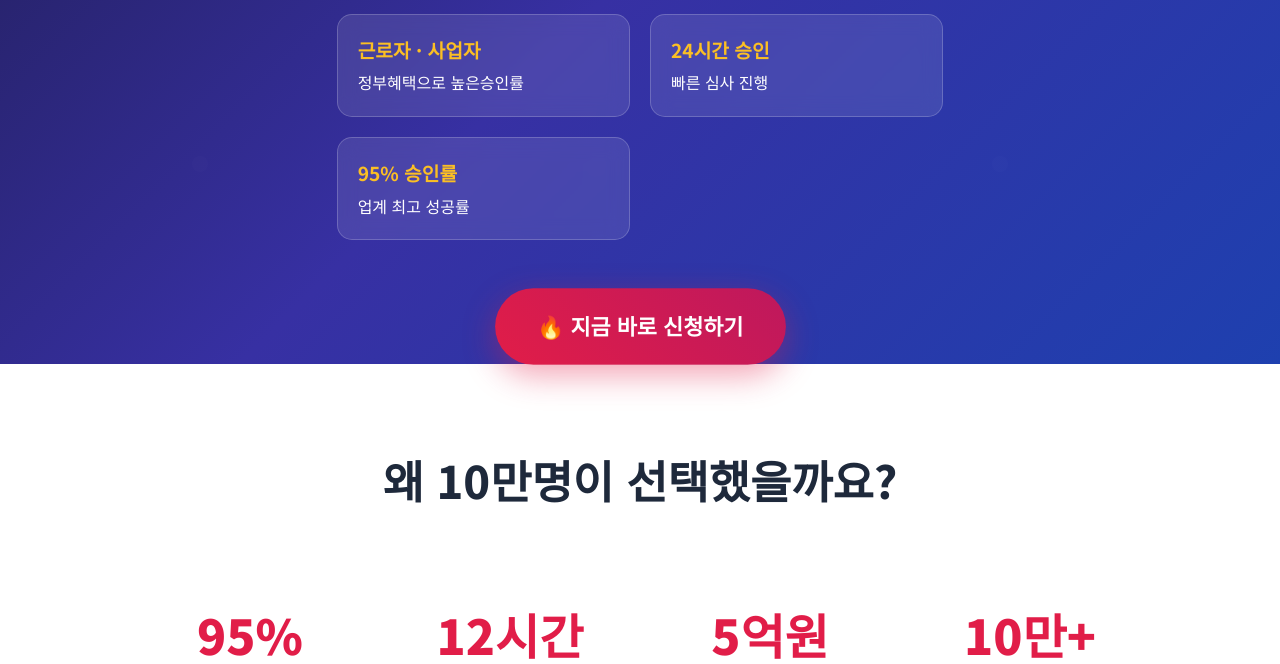
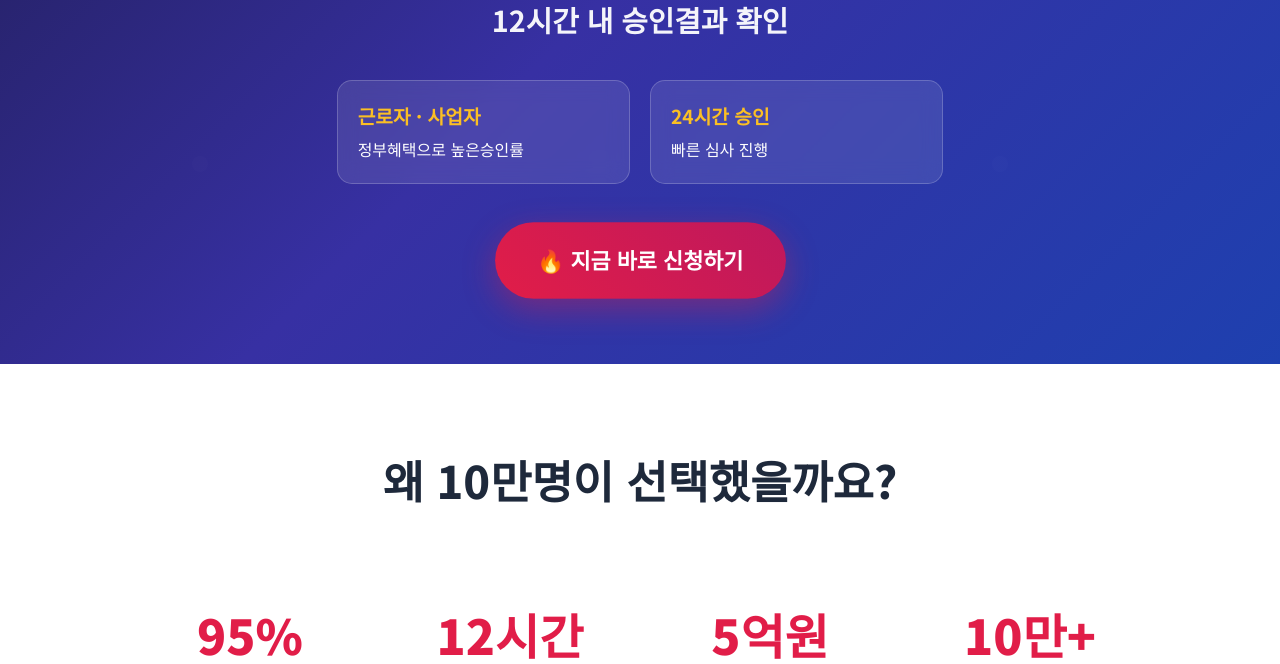
Before and after one commit to seomincamu/seochaetong, a plain HTML site: page index.html in a window 1280 px wide. Shown: the part 436-1100 px from the top of the page. Drawn offline with Linux system fonts and the light colour scheme.

Commit message:
index.html

```diff
--- a/index.html
+++ b/index.html
@@ -667,16 +667,9 @@
                     <strong>24시간 승인</strong>
                     <span>빠른 심사 진행</span>
                 </div>
-                <div class="hero-benefit">
-                    <strong>95% 승인률</strong>
-                    <span>업계 최고 성공률</span>
-
-               </div>
-                </div>
-
-                   <div class="cta-buttons">
-                <a href="#form" class="cta-primary">🔥 지금 바로 신청하기</a>
-             </div>
+                   </div class="cta-buttons">
+                     <a href="#form" class="cta-primary">🔥 지금 바로 신청하기</a>
+       </div>
         </div>
     </section>
 
```
